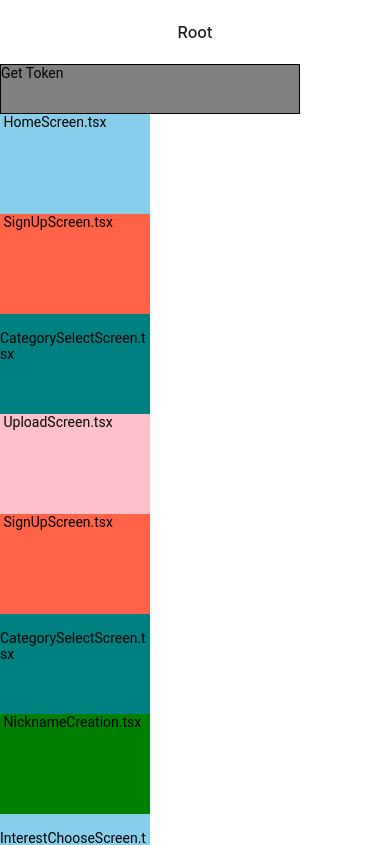
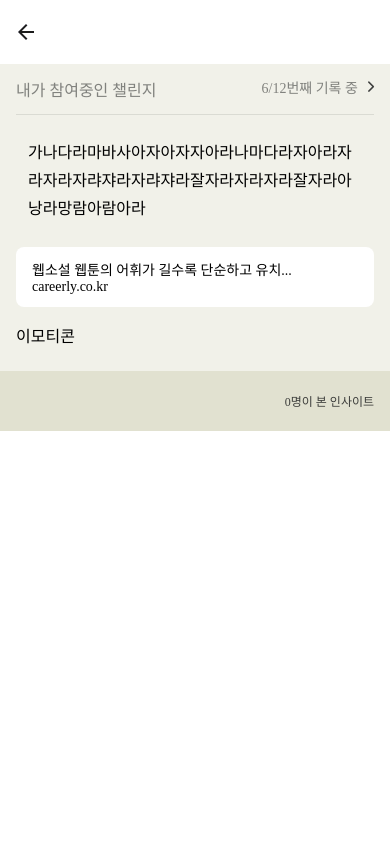
Before and after one commit to CCC-org/keewe-app, a React Native app: screen /DetailedPost in a window 390 px wide. Shown: the top 845 px of the page. Built offline with nearby package versions, Linux system fonts and the light colour scheme; a web font is replaced by a local one; what @gorhom/bottom-sheet would draw is missing.

Commit message:
DetailedPostSection 생성(api 연결 x)

```diff
--- a/App.tsx
+++ b/App.tsx
@@ -27,6 +27,7 @@ import ServiceIntroOneScreen from './src/screens/onboarding/ServiceIntroOneScree
 import ServiceIntroTwoScreen from './src/screens/onboarding/ServiceIntroTwoScreen';
 import TempSheetScreen from './src/screens/upload/TempSheetScreen';
 import UploadScreen from './src/screens/upload/UploadScreen';
+import DetailedPostScreen from './src/screens/detailedPost/DetailedPostScreen';
 import light from './src/theme/light';
 import ServiceIntroThreeScreen from './src/screens/onboarding/ServiceIntroThreeScreen';
 import InsightSampleScreen from './src/screens/onboarding/InsightSampleScreen';
@@ -210,6 +211,14 @@ export default function App() {
                         cardStyle: { backgroundColor: 'white' },
                       }}
                     />
+                    <Stack.Screen
+                      name={'DetailedPost'}
+                      component={DetailedPostScreen}
+                      options={{
+                        title: '',
+                        cardStyle: { backgroundColor: 'white' },
+                      }}
+                    />
                   </Stack.Group>
                 </Stack.Navigator>
               </QueryClientProvider>
--- a/src/navigation/index.tsx
+++ b/src/navigation/index.tsx
@@ -137,6 +137,17 @@ export function RootScreen() {
             <Text> ServiceIntroOneScreen.tsx</Text>
           </View>
         </Pressable>
+        <Pressable onPress={() => navigation.navigate('DetailedPost')}>
+          <View
+            style={{
+              backgroundColor: 'yellow',
+              height: 100,
+              width: 150,
+            }}
+          >
+            <Text> DetailedPostScreen.tsx</Text>
+          </View>
+        </Pressable>
       </ScrollView>
       {/*
       <Pressable onPress={() => navigation.navigate('Stack.screen.name String')}>
--- /dev/null
+++ b/src/screens/detailedPost/DetailedPostScreen.tsx
@@ -0,0 +1,24 @@
+import { StyleSheet, View } from 'react-native';
+import React, { useState } from 'react';
+import DetailedPostSection from './DetailedPostSection';
+
+const DetailedPostScreen = () => {
+  const [insightText, setInsightText] = useState(
+    '가나다라마바사아자아자자아라나마다라자아라자라자라자랴쟈라자랴쟈라잘자라자라자라잘자라아낭라망람아람아라',
+  );
+  const [views, sestViews] = useState(0);
+  const [currentChallenge, setCurrentChallenge] = useState('내가 참여중인 챌린지');
+  return (
+    <View>
+      <DetailedPostSection
+        insightText={insightText}
+        views={views}
+        currentChallenge={currentChallenge}
+      />
+    </View>
+  );
+};
+
+export default DetailedPostScreen;
+
+const styles = StyleSheet.create({});
--- /dev/null
+++ b/src/screens/detailedPost/DetailedPostSection.tsx
@@ -0,0 +1,87 @@
+import { Pressable, StyleSheet, View } from 'react-native';
+import React from 'react';
+import { FontText } from '../../components/texts/StyledText';
+import { useTheme } from 'react-native-paper';
+import { Octicons } from '@expo/vector-icons';
+
+interface DetailedPostSectionProps {
+  insightText: string;
+  views: number | string;
+  currentChallenge: string;
+}
+
+const DetailedPostSection = ({
+  insightText,
+  views,
+  currentChallenge,
+}: DetailedPostSectionProps) => {
+  const theme = useTheme();
+  return (
+    <View style={{ backgroundColor: '#F1F1E9' }}>
+      <View style={{ ...styles.top, borderColor: `${theme.colors.graphic.black}1a` }}>
+        <FontText style={{ fontSize: 16, color: `${theme.colors.graphic.black}80` }}>
+          {currentChallenge}
+        </FontText>
+        <Pressable style={{ flexDirection: 'row' }}>
+          <FontText style={{ paddingRight: 10, color: `${theme.colors.graphic.black}80` }}>
+            6/12번째 기록 중
+          </FontText>
+          <Octicons name="chevron-right" size={17} color={`${theme.colors.graphic.black}cc`} />
+        </Pressable>
+      </View>
+      <View style={styles.insightText}>
+        <FontText style={{ fontSize: 16, lineHeight: 28 }}>{insightText}</FontText>
+      </View>
+      <View style={styles.link}>
+        <Pressable>
+          <FontText>웹소설 웹툰의 어휘가 길수록 단순하고 유치...</FontText>
+          <FontText>careerly.co.kr</FontText>
+        </Pressable>
+      </View>
+      <View style={styles.emoticonBox}>
+        <FontText style={{ fontSize: 16 }}>이모티콘</FontText>
+      </View>
+      <View style={{ ...styles.insightView, backgroundColor: '#E1E1D0' }}>
+        <FontText
+          style={{ fontSize: 12, marginVertical: 9, color: `${theme.colors.graphic.black}cc` }}
+        >
+          {views}명이 본 인사이트
+        </FontText>
+      </View>
+    </View>
+  );
+};
+
+export default DetailedPostSection;
+
+const styles = StyleSheet.create({
+  top: {
+    flexDirection: 'row',
+    justifyContent: 'space-between',
+    paddingVertical: 13,
+    marginHorizontal: 16,
+    borderBottomWidth: 1,
+  },
+  insightText: {
+    marginHorizontal: 28,
+    marginVertical: 24,
+  },
+  link: {
+    marginHorizontal: 16,
+    paddingHorizontal: 16,
+    paddingVertical: 12,
+    backgroundColor: 'white',
+    borderRadius: 8,
+  },
+  emoticonBox: {
+    marginTop: 16,
+    marginBottom: 24,
+    marginHorizontal: 16,
+  },
+  insightView: {
+    flexDirection: 'row',
+    justifyContent: 'flex-end',
+    paddingVertical: 12,
+    paddingHorizontal: 16,
+  },
+});
--- a/types.tsx
+++ b/types.tsx
@@ -37,6 +37,7 @@ export type RootStackParamList = {
   InsightSample: undefined;
   Upload: undefined;
   Home: undefined;
+  DetailedPost: undefined;
 };
 
 export type RootStackScreenProps<Screen extends keyof RootStackParamList> = NativeStackScreenProps<
```
